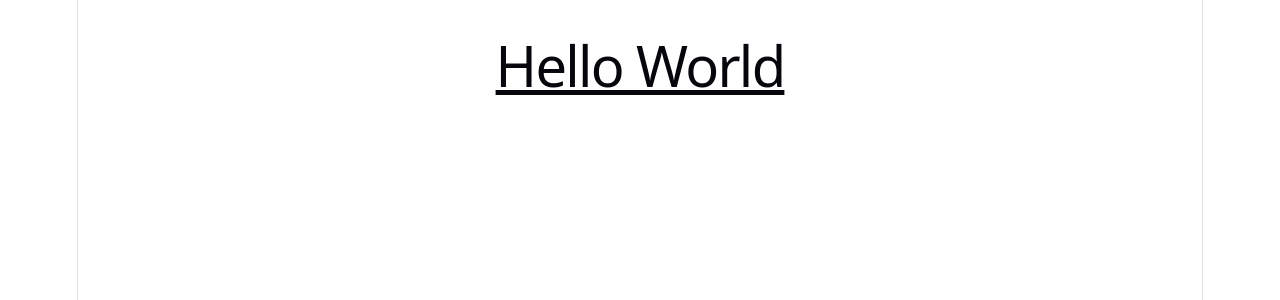
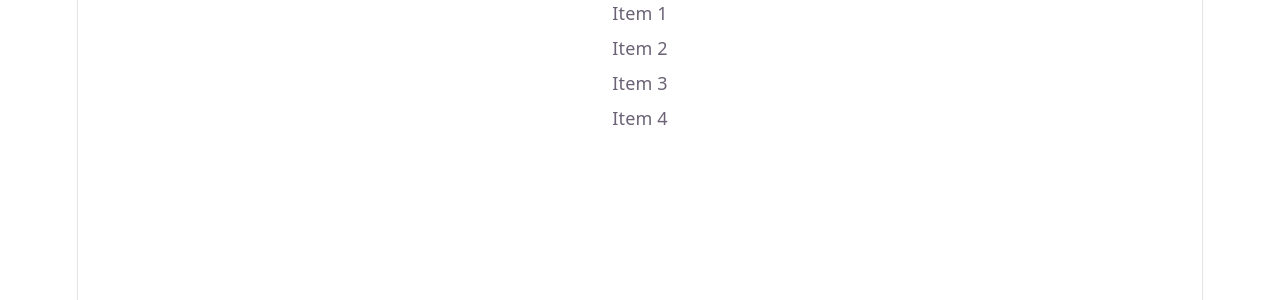
Before and after one commit to 20Bulka20/headless_sidebar, a React (Vite) app: page / in a window 1280 px wide. Shown: the top 300 px of the page. Built offline with nearby package versions, Linux system fonts and the light colour scheme.

Commit message:
feat: init context,types, root and item

```diff
--- a/src/App.tsx
+++ b/src/App.tsx
@@ -1,10 +1,38 @@
 import "./App.css";
+import SidebarRoot from "./sidebar/components/SidebarRoot";
+import SidebarItem from "./sidebar/components/SidebarItem";
 
 function App() {
   return (
-    <>
-      <h1 className="text-3xl font-bold underline">Hello World</h1>
-    </>
+    <div>
+      <SidebarRoot
+        defaultActiveId="item1"
+        onActiveChange={(id) => console.log("id", id)}
+      >
+        <ul className="flex flex-col gap-2">
+          <li key="item1">
+            <SidebarItem key="sidebar-item-1" id="item1">
+              Item 1
+            </SidebarItem>
+          </li>
+          <li key="item2">
+            <SidebarItem key="sidebar-item-2" id="item2">
+              Item 2
+            </SidebarItem>
+          </li>
+          <li key="item3">
+            <SidebarItem key="sidebar-item-3" id="item3">
+              Item 3
+            </SidebarItem>
+          </li>
+          <li key="item4">
+            <SidebarItem key="sidebar-item-4" id="item4">
+              Item 4
+            </SidebarItem>
+          </li>
+        </ul>
+      </SidebarRoot>
+    </div>
   );
 }
 
--- /dev/null
+++ b/src/sidebar/SidebarContext.tsx
@@ -0,0 +1,14 @@
+import { createContext, useContext } from "react";
+import type { SidebarContextValue } from "./types";
+
+export const SidebarContext = createContext<SidebarContextValue | undefined>(
+  undefined,
+);
+
+export function useSidebar() {
+  const ctx = useContext(SidebarContext);
+  if (!ctx) {
+    throw new Error("Sidebar.* must be used within Sidebar.Root");
+  }
+  return ctx;
+}
--- /dev/null
+++ b/src/sidebar/components/SidebarItem.tsx
@@ -0,0 +1,28 @@
+import type { ButtonHTMLAttributes, ReactNode } from "react";
+import { useSidebar } from "../SidebarContext";
+import type { SidebarId } from "../types";
+
+type SidebarItemProps = ButtonHTMLAttributes<HTMLButtonElement> & {
+  id: SidebarId;
+  children?: ReactNode;
+};
+
+const SidebarItem = ({ id, children, ...rest }: SidebarItemProps) => {
+  const { activeId, setActiveId } = useSidebar();
+  const isActive = activeId === id;
+  console.log("isActive", isActive);
+  console.log("id", id);
+  console.log("activeId", activeId);
+  return (
+    <button
+      type="button"
+      data-active={isActive ? "" : undefined}
+      onClick={() => setActiveId(id)}
+      {...rest}
+    >
+      {children}
+    </button>
+  );
+};
+
+export default SidebarItem;
--- /dev/null
+++ b/src/sidebar/components/SidebarRoot.tsx
@@ -0,0 +1,36 @@
+import { useState } from "react";
+import { SidebarContext } from "../SidebarContext";
+import type { SidebarId, SidebarRootProps } from "../types";
+
+const SidebarRoot = ({
+  children,
+  layout = "desktop",
+  activeId: activeIdProp,
+}: SidebarRootProps) => {
+  const [activeId, setActiveId] = useState<SidebarId | null>(
+    activeIdProp ?? null,
+  );
+
+  return (
+    <SidebarContext.Provider
+      value={{
+        layout,
+        expanded: true,
+        activeId,
+        openSubId: null,
+        setExpanded: () => {},
+        setActiveId,
+        openSub: () => {},
+        closeSub: () => {},
+        toggleSub: () => {},
+        registerItem: () => {},
+        unregisterItem: () => {},
+        isActiveBranch: (id) => activeId === id,
+      }}
+    >
+      <nav>{children}</nav>
+    </SidebarContext.Provider>
+  );
+};
+
+export default SidebarRoot;
--- /dev/null
+++ b/src/sidebar/types.ts
@@ -0,0 +1,65 @@
+import type { ReactNode } from "react";
+
+// ID of the sidebar item
+export type SidebarId = string;
+
+// Viewport / layout mode of the menu
+export type SidebarLayout = "desktop" | "mobile";
+
+// Desktop width mode
+export type SidebarExpandedMode = "collapsed" | "expanded";
+
+export type SidebarState = {
+  layout: SidebarLayout;
+  expanded: boolean;
+  // Currently selected item
+  activeId: SidebarId | null;
+  // Which submenu is open
+  openSubId: SidebarId | null;
+};
+
+export type SidebarItemStatus = {
+  isActive: boolean;
+  // True when this item is a parent and some descendant is active
+  isParentActive: boolean;
+  // True when this submenu is the open one (`openSubId`)
+  isOpen: boolean;
+};
+
+export type SidebarRootProps = {
+  children: ReactNode;
+  layout?: SidebarLayout;
+  defaultLayout?: SidebarLayout;
+  onLayoutChange?: (layout: SidebarLayout) => void;
+
+  expanded?: boolean;
+  defaultExpanded?: boolean;
+  onExpandedChange?: (expanded: boolean) => void;
+
+  activeId?: SidebarId | null;
+  defaultActiveId?: SidebarId | null;
+  onActiveChange?: (id: SidebarId) => void;
+
+  openSubId?: SidebarId | null;
+  defaultOpenSubId?: SidebarId | null;
+  onOpenSubChange?: (id: SidebarId | null) => void;
+};
+
+export type SidebarContextValue = {
+  layout: SidebarLayout;
+  expanded: boolean;
+  activeId: SidebarId | null;
+  openSubId: SidebarId | null;
+
+  setExpanded: (expanded: boolean) => void;
+  setActiveId: (id: SidebarId) => void;
+  openSub: (id: SidebarId) => void;
+  closeSub: () => void;
+  toggleSub: (id: SidebarId) => void;
+
+  // Register parent/child to know when parent-active
+  registerItem: (id: SidebarId, parentId: SidebarId | null) => void;
+  unregisterItem: (id: SidebarId) => void;
+  // Whether `id` or any of its descendants equals `activeId`
+  isActiveBranch: (id: SidebarId) => boolean;
+};
```
